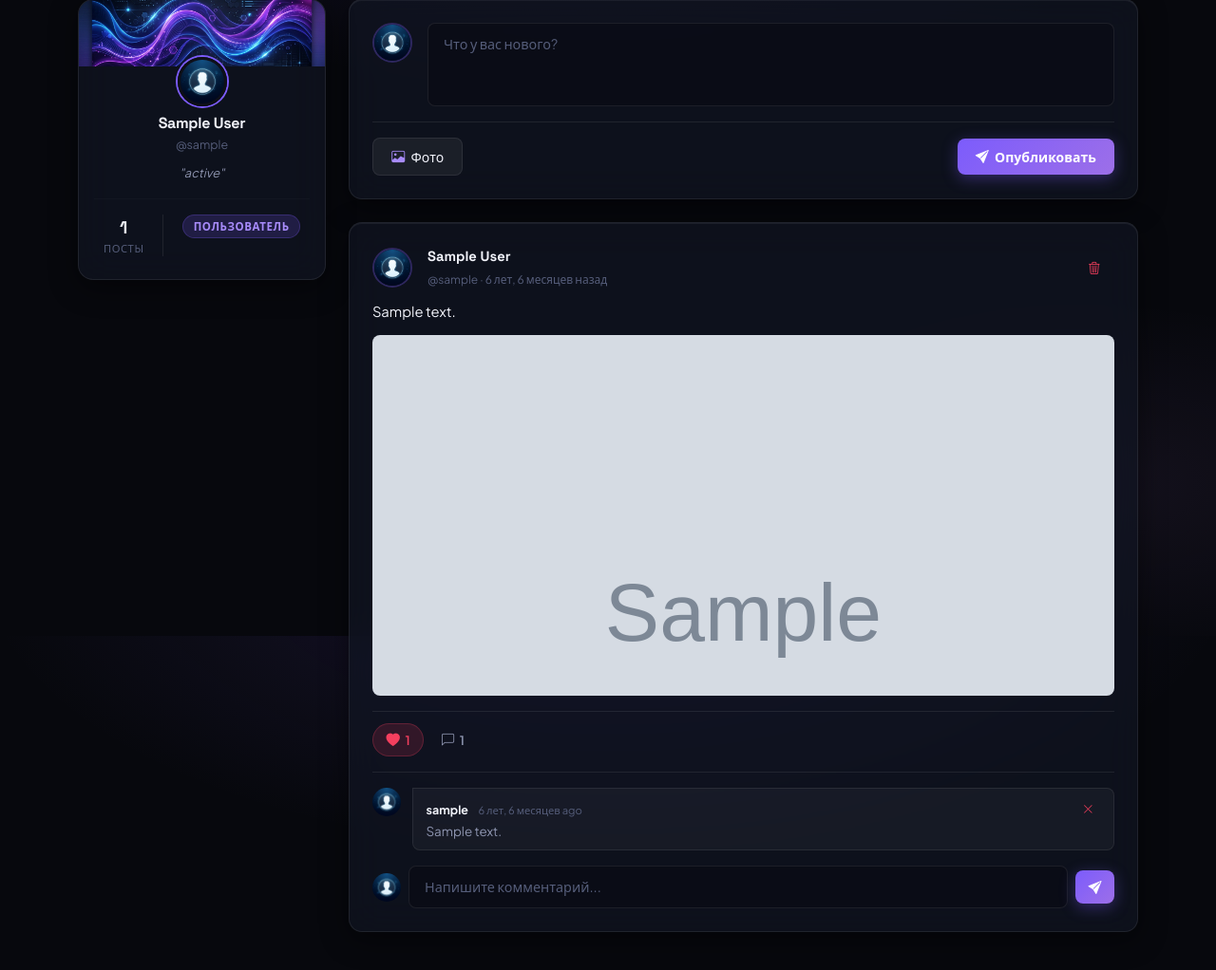
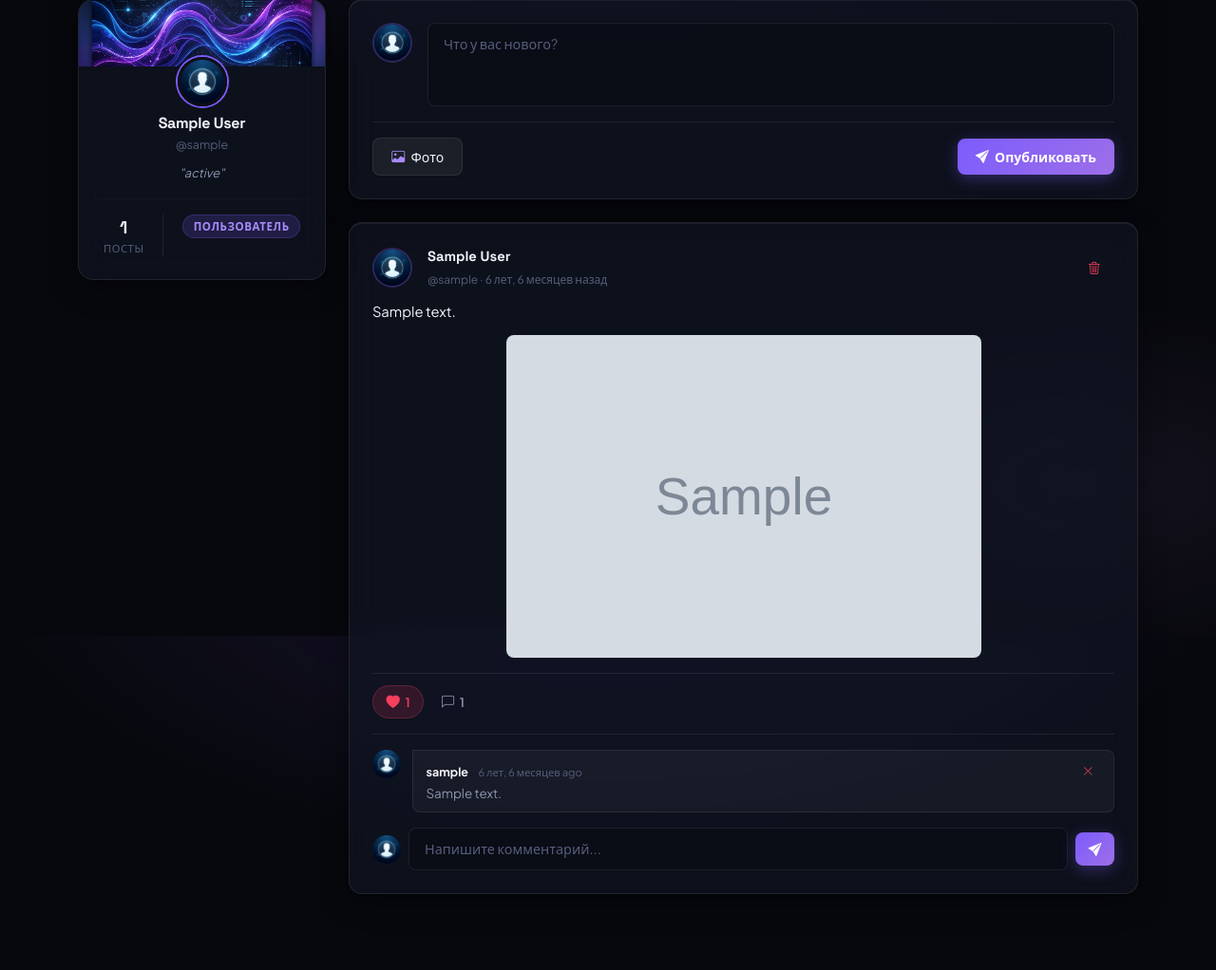
Before and after one commit to good2222/ByteLink, a Django app: page / in a window 1280 px wide. Shown: the part 130-1152 px from the top of the page at 95% size. Run offline with Django 5.2, Linux system fonts and the light colour scheme; a user stored in the database is signed in; tables that the repository leaves empty hold one stand-in row (values such as "Sample post"); grey boxes marked "Sample" are stand-in pictures.

Commit message:
Fix post image: limit width to 500px and height to 340px, centered

```diff
--- a/static/css/style.css
+++ b/static/css/style.css
@@ -331,11 +331,12 @@ main { flex: 1; padding: 2rem 0 4rem; }
 
 .post-image {
   width: 100%;
-  height: 380px;
+  max-width: 500px;
+  height: 340px;
   object-fit: cover;
-  object-position: top;
+  object-position: center;
   border-radius: var(--radius-sm);
-  margin: .5rem 0 1rem;
+  margin: .5rem auto 1rem;
   display: block;
 }
 
--- a/templates/base.html
+++ b/templates/base.html
@@ -15,7 +15,7 @@
     <!-- Bootstrap Icons -->
     <link rel="stylesheet" href="https://cdn.jsdelivr.net/npm/bootstrap-icons@1.11.3/font/bootstrap-icons.min.css">
     <!-- Custom CSS -->
-    <link rel="stylesheet" href="{% static 'css/style.css' %}?v=2.1">
+    <link rel="stylesheet" href="{% static 'css/style.css' %}?v=2.2">
 
     {% block extra_css %}{% endblock %}
 </head>
```
